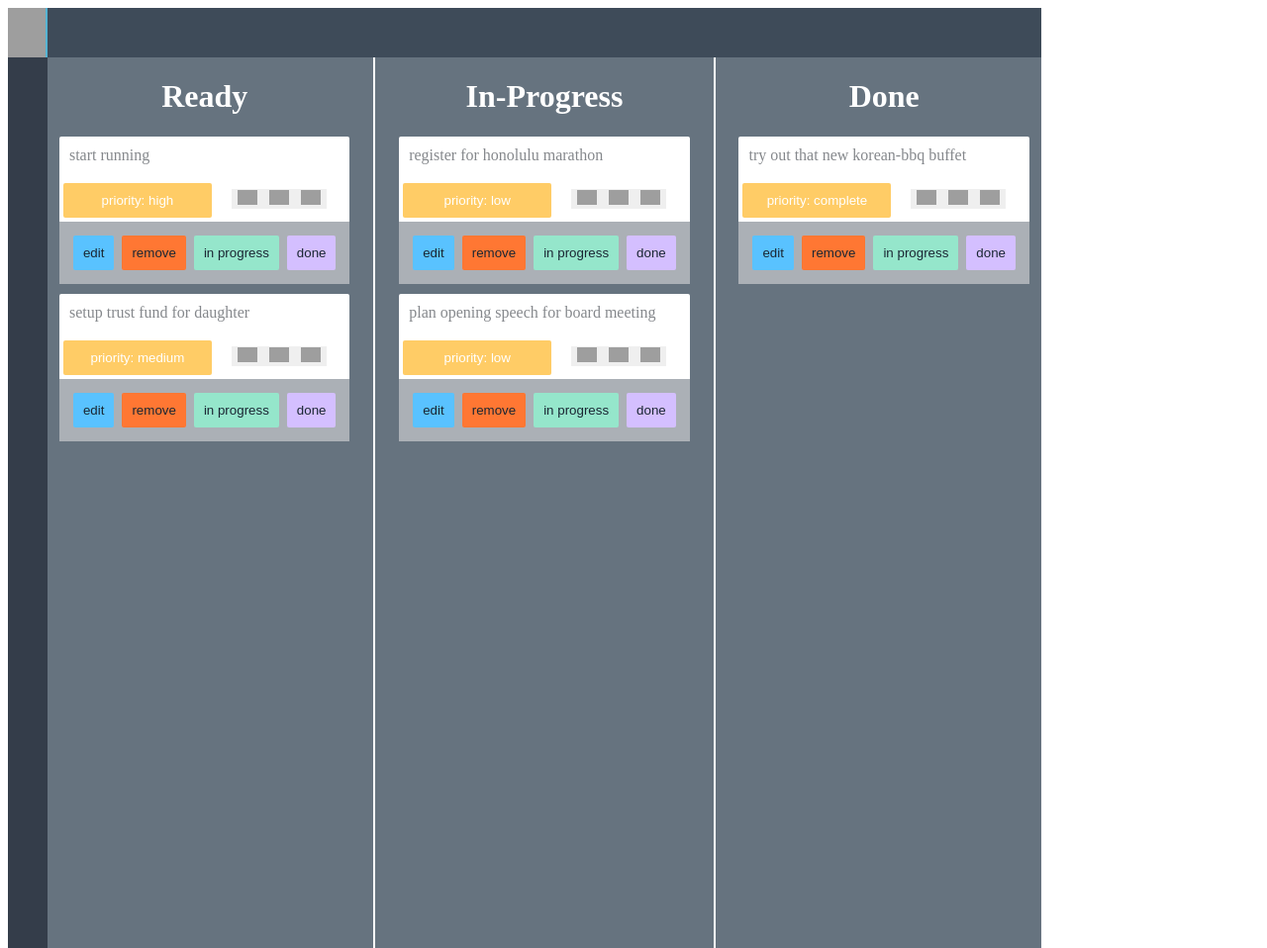
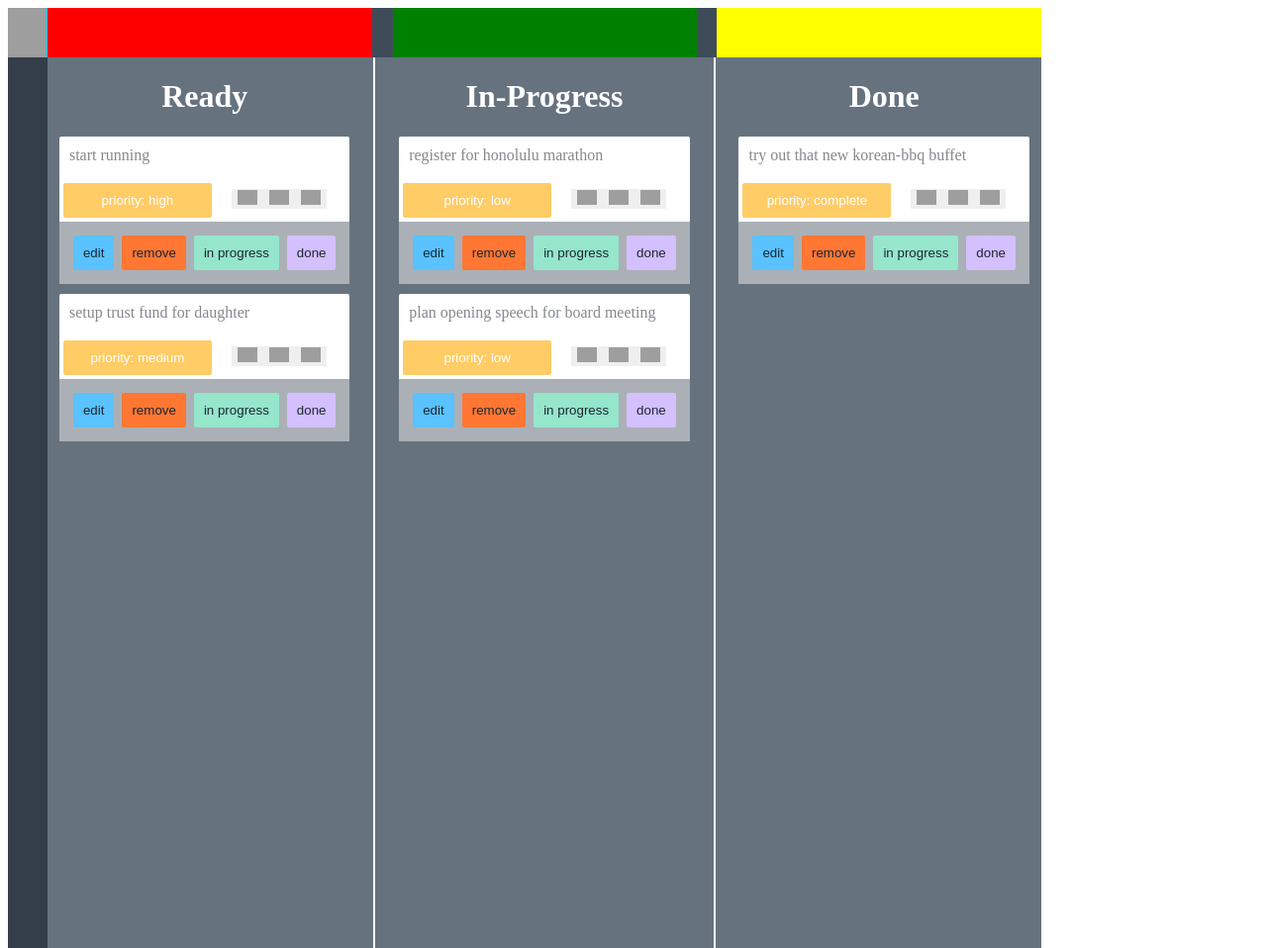
Before and after one commit to ba5eem/kanban-2, a React app: page / in a window 1280 px wide. Shown: the top 958 px of the page at 99% size. Built offline with nearby package versions, Linux system fonts and the light colour scheme; grey boxes are pictures that could not be loaded.

Commit message:
css sucks

```diff
--- a/src/containers/App/TopMenu.js
+++ b/src/containers/App/TopMenu.js
@@ -7,7 +7,9 @@ export default class TopMenu extends Component {
         <div className="logo-left">
           <img src="http://bit.ly/2jD7klL" alt=""/>
         </div>
-
+        <div className="current-user"></div>
+        <div className="add-block"></div>
+        <div className="search-block"></div>
 
 
       </div>
--- a/src/index.css
+++ b/src/index.css
@@ -2,15 +2,16 @@ body{
   background-color: white;
 }
 
-
+/* TOP-MENU CSS - within top-menu div */
 .top-menu{
   width: 1024px;
-  max-height:30px;
-  height: 30px;
+  max-height:50px;
+  height: 50px;
+  margin-left: 20px;
   background-color: #3e4b59;
-  display: flex-wrap;
-  justify-content: space-around;
-  padding: 10px;
+  display: flex;
+  justify-content: space-between;
+
 }
 .logo-left{
   position: absolute;
@@ -25,6 +26,35 @@ body{
   height: 50px;
   max-width: 38px;
 }
+
+.current-user{
+  flex: 0 0 34%;
+  height: 100%;
+  background-color: red;
+}
+
+.add-block{
+  flex: 0 0 30%;
+  height: 100%;
+  background-color: green;
+}
+
+.search-block{
+  flex: 0 0 32%;
+  height: 100%;
+  background-color: yellow;
+}
+
+
+
+
+
+
+
+
+
+
+/* SIDE-MENU CSS */
 
 .side-menu{
   position: absolute;
```
